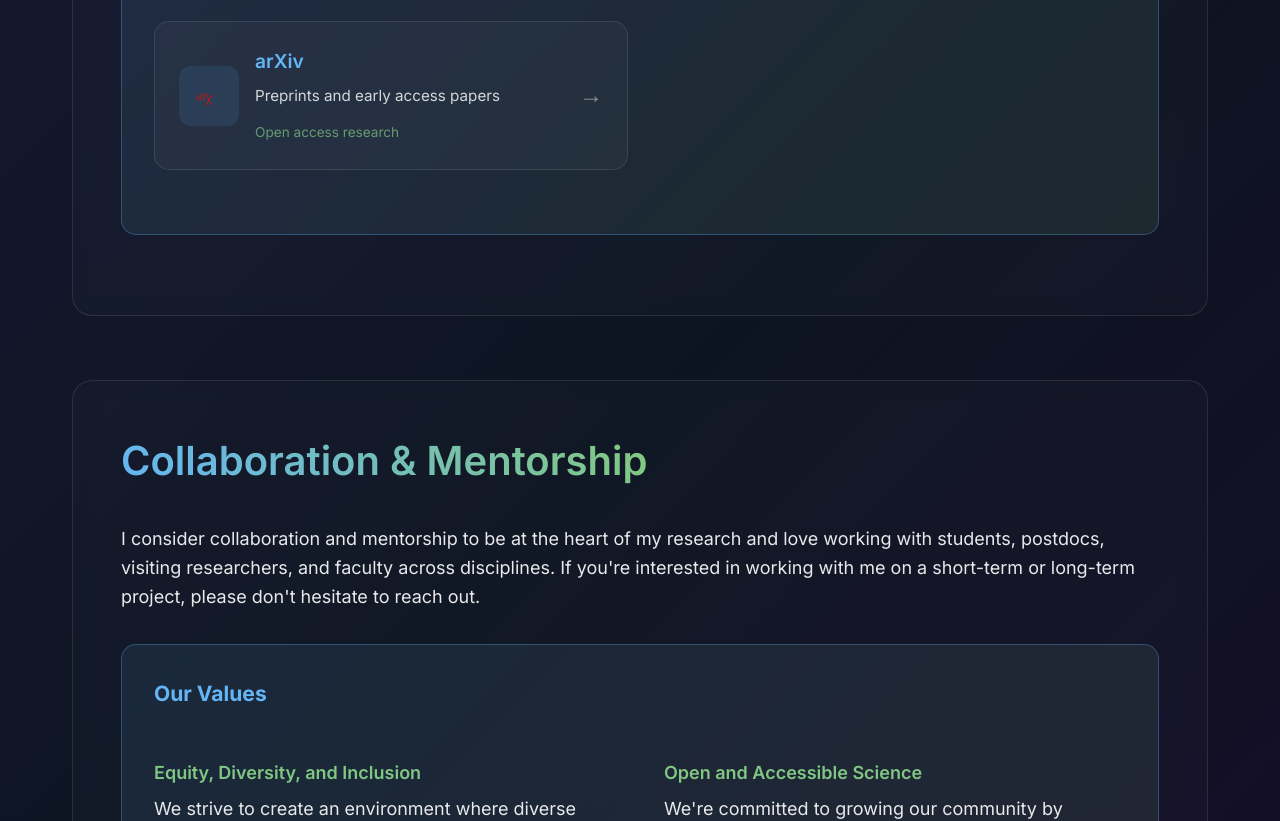
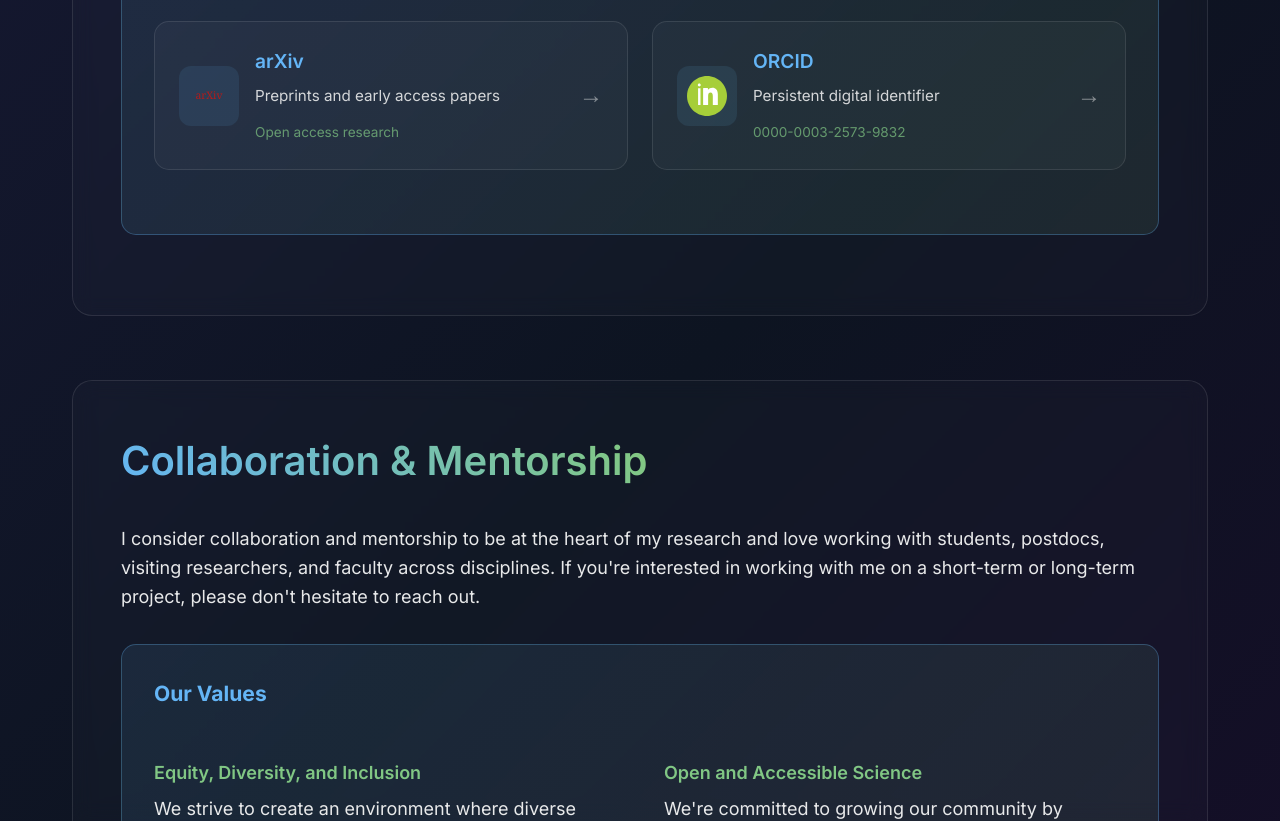
Before and after one commit to joshspeagle/joshspeagle.github.io, a plain HTML site: page index.html in a window 1280 px wide. Shown: the part 2978-3799 px from the top of the page. Drawn offline with Linux system fonts and the light colour scheme.

Commit message:
pub cards v2
Modifying my publication cards.

```diff
--- a/index.html
+++ b/index.html
@@ -235,17 +235,34 @@
                         class="publication-card" aria-label="View preprints on arXiv">
                         <div class="card-icon">
                             <!-- arXiv Logo -->
-                            <svg width="40" height="40" viewBox="0 0 100 100" fill="#b31b1b">
-                                <text x="50" y="65" font-family="Times, serif" font-size="40" font-weight="normal"
-                                    text-anchor="middle" fill="#b31b1b">χ</text>
-                                <text x="32" y="60" font-family="Times, serif" font-size="35" font-weight="normal"
-                                    text-anchor="middle" fill="#b31b1b">ar</text>
+                            <svg width="40" height="40" viewBox="0 0 100 100">
+                                <text x="50" y="58" font-family="Georgia, serif" font-size="26" text-anchor="middle"
+                                    fill="#b31b1b" font-weight="500">arXiv</text>
                             </svg>
                         </div>
                         <div class="card-content">
                             <h4>arXiv</h4>
                             <p>Preprints and early access papers</p>
                             <span class="card-meta">Open access research</span>
+                        </div>
+                        <div class="card-arrow">→</div>
+                    </a>
+
+                    <a href="https://orcid.org/my-orcid?orcid=0000-0003-2573-9832" class="publication-card"
+                        aria-label="View ORCID profile">
+                        <div class="card-icon">
+                            <!-- ORCID Logo -->
+                            <svg width="40" height="40" viewBox="0 0 256 256" fill="#A6CE39">
+                                <path
+                                    d="M256,128c0,70.7-57.3,128-128,128S0,198.7,0,128S57.3,0,128,0S256,57.3,256,128z" />
+                                <path fill="white"
+                                    d="M86.3,186.2H70.9V79.1h15.4v107.1z M78.6,66.9c-5.2,0-9.4-4.2-9.4-9.4s4.2-9.4,9.4-9.4s9.4,4.2,9.4,9.4S83.8,66.9,78.6,66.9z M194.5,186.2h-26.5c-1.6,0-2.8-1.3-2.8-2.8V128c0-13.1-4.7-22-14.4-22c-10.4,0-15.6,7-15.6,22v55.4c0,1.5-1.3,2.8-2.8,2.8h-26.5c-1.6,0-2.8-1.3-2.8-2.8V79.1c0-1.5,1.3-2.8,2.8-2.8h25.4c1.6,0,2.8,1.3,2.8,2.8v9.5h0.4c5.7-8.8,16.4-14,27.9-14c21.3,0,35,14,35,41.4v67.5C197.3,184.9,196.1,186.2,194.5,186.2z" />
+                            </svg>
+                        </div>
+                        <div class="card-content">
+                            <h4>ORCID</h4>
+                            <p>Persistent digital identifier</p>
+                            <span class="card-meta">0000-0003-2573-9832</span>
                         </div>
                         <div class="card-arrow">→</div>
                     </a>
```
